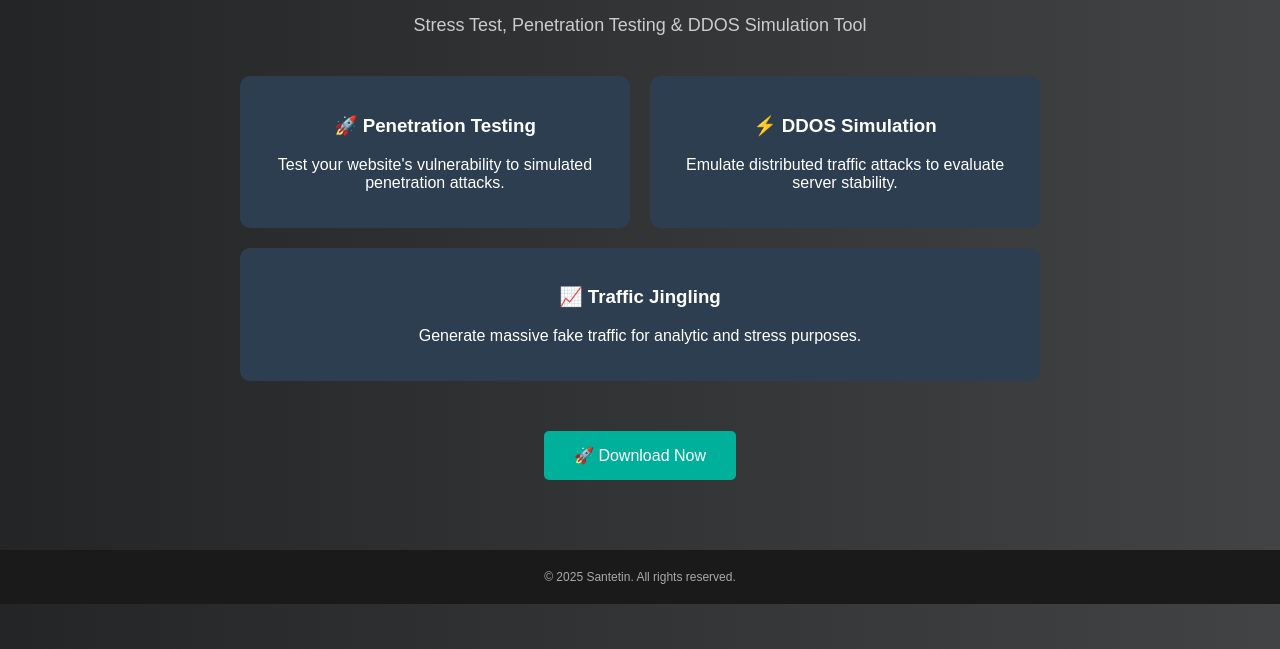
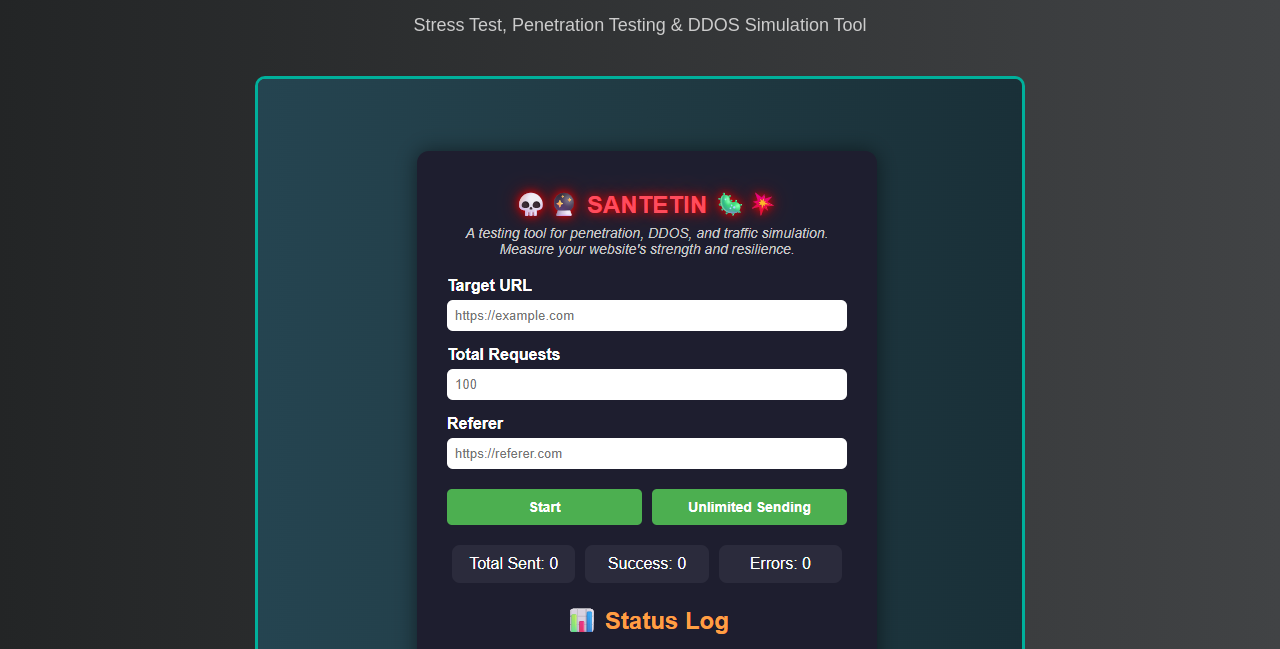
Before and after one commit to budisantosoku/SANTETIN, a plain HTML site: page index.html in a window 1280 px wide. Shown: the part 151-800 px from the top of the page. Drawn offline with Linux system fonts and the light colour scheme.

Commit message:
Update index.html

```diff
--- a/index.html
+++ b/index.html
@@ -62,6 +62,14 @@
       font-size: 12px;
       color: #aaa;
     }
+    .app-screenshot {
+      max-width: 80%;
+      height: auto;
+      margin: 30px auto;
+      border: 3px solid #00b09b;
+      border-radius: 10px;
+      display: block;
+    }
   </style>
 </head>
 <body>
@@ -69,6 +77,8 @@
   <div class="header">
     <h1>💀🔮 SANTETIN</h1>
     <p class="tagline">Stress Test, Penetration Testing & DDOS Simulation Tool</p>
+
+    <img src="ss.png" alt="Santetin Screenshot" class="app-screenshot">
 
     <div class="features">
       <div class="feature-item">
@@ -86,6 +96,7 @@
     </div>
 
     <a href="https://github.com/budisantosoku/SANTETIN/releases" class="cta">🚀 Download Now</a>
+    <a href="https://github.com/budisantosoku/SANTETIN" class="cta" target="_blank">⭐ View on GitHub</a>
   </div>
 
   <footer>
```
